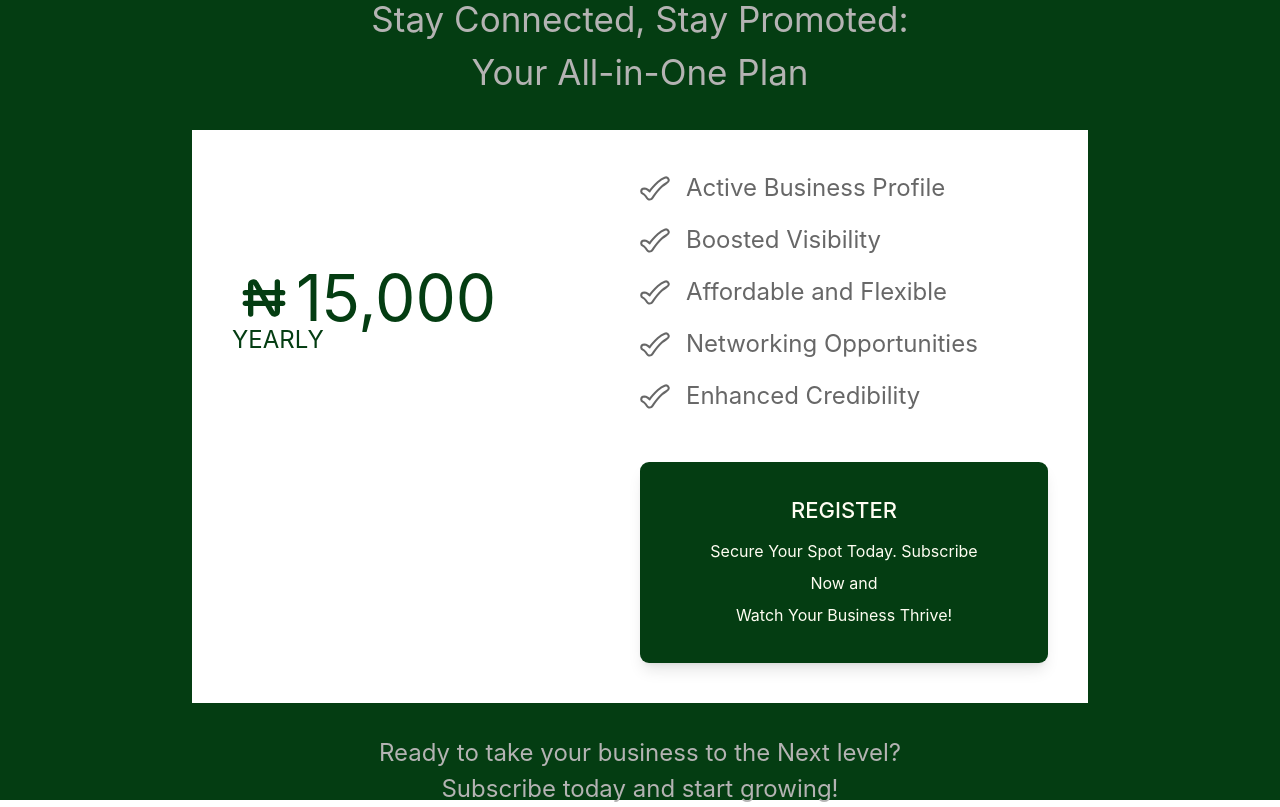
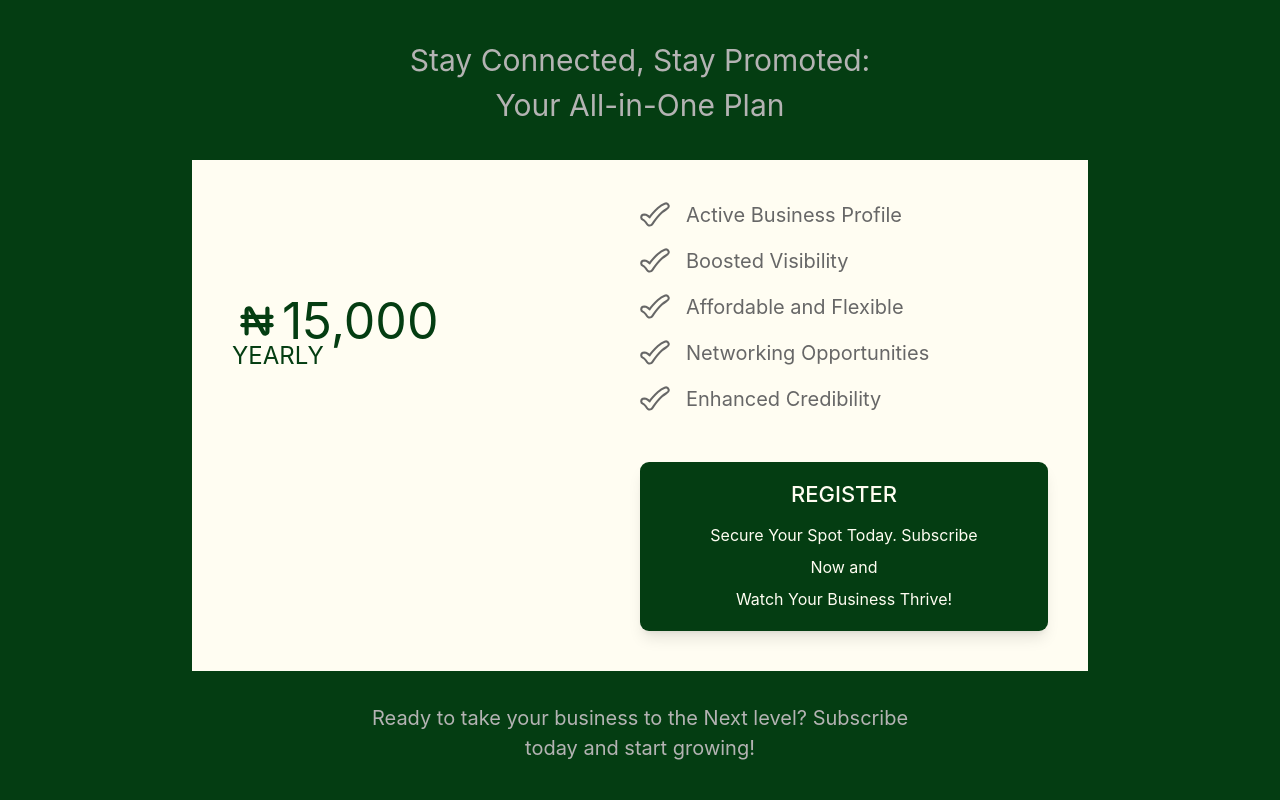
Before and after one commit to ChrisRoyalty/MBO, a React (Vite) app: page /subscribe in a window 1280 px wide. Built offline with nearby package versions, Linux system fonts and the light colour scheme.

Commit message:
updated header responsiveness

```diff
--- a/src/components/Header.jsx
+++ b/src/components/Header.jsx
@@ -12,7 +12,7 @@ const Header = () => {
 
   return (
     <div className="w-full h-fit flex justify-center items-center bg-[#FFFDF2] py-[5vh]">
-      <div className="w-[85%] h-[10vh] bg-[#043D12] px-[50px] flex justify-between items-center rounded-[48px] shadow-lg">
+      <div className="w-[85%] h-[8vh] md:h-[10vh] bg-[#043D12] px-[20px] md:px-[50px] flex justify-between items-center rounded-[48px] shadow-lg">
         <div className="logo">
           <Link to="/" className="">
             <img
@@ -55,7 +55,7 @@ const Header = () => {
           <img
             src={MenuIcon}
             alt="Hamburger_Icon"
-            className="max-md:px-4 max-md:rounded-[52px] max-md:bg-[#043D12]"
+            className="max-md:rounded-[52px]"
           />
         </button>
       </div>
--- a/src/pages/Subscribe.jsx
+++ b/src/pages/Subscribe.jsx
@@ -4,17 +4,17 @@ import { TbCurrencyNaira } from "react-icons/tb";
 
 const Subscribe = () => {
   return (
-    <div className="bg-[#043D12] w-full h-fit max-lg:py-16 lg:h-screen flex flex-col justify-center items-center">
+    <div className="bg-[#043D12] w-full h-screen max-lg:py-16 lg:h-screen flex flex-col justify-center items-center">
       <div className="w-[90%] md:w-[70%] h-fit text-center flex flex-col gap-8">
-        <h1 className="text-[#B4B3B3] lg:text-[35px] text-[20px] w-[90%] md:w-[60%] mx-auto">
+        <h1 className="text-[#B4B3B3] lg:text-[30px] text-[20px] w-[90%] md:w-[60%] mx-auto">
           Stay Connected, Stay Promoted: <br className="max-lg:hidden" /> Your
           All-in-One Plan
         </h1>
-        <div className="details w-full bg-white px-10 py-12 md:p-10 grid lg:grid-cols-2 grid-cols-1 bg-[#FFFDF2]">
+        <div className="details w-full px-10 py-10 md:p-10 grid lg:grid-cols-2 grid-cols-1 bg-[#FFFDF2]">
           <div className="amount w-full h-fit max-lg:flex flex-col items-center lg:pt-24">
             <div className="">
               <div className="w-fit leading-[20px] max-lg:flex">
-                <h1 className="lg:text-[64px] text-[54px] text-[#043D12] flex items-center w-fit">
+                <h1 className="lg:text-[50px] text-[45px] text-[#043D12] flex items-center gap-0 w-fit">
                   <TbCurrencyNaira />
                   15,000
                 </h1>
@@ -30,7 +30,7 @@ const Subscribe = () => {
                 <li>
                   <Good />
                 </li>
-                <li className="md:text-[24px] text-[16px] text-[#676767]">
+                <li className="md:text-[20px] text-[16px] text-[#676767]">
                   Active Business Profile
                 </li>
               </ul>
@@ -38,7 +38,7 @@ const Subscribe = () => {
                 <li>
                   <Good />
                 </li>
-                <li className="md:text-[24px] text-[16px] text-[#676767]">
+                <li className="md:text-[20px] text-[16px] text-[#676767]">
                   Boosted Visibility{" "}
                 </li>
               </ul>
@@ -46,7 +46,7 @@ const Subscribe = () => {
                 <li>
                   <Good />
                 </li>
-                <li className="md:text-[24px] text-[16px] text-[#676767]">
+                <li className="md:text-[20px] text-[16px] text-[#676767]">
                   Affordable and Flexible{" "}
                 </li>
               </ul>
@@ -54,7 +54,7 @@ const Subscribe = () => {
                 <li>
                   <Good />
                 </li>
-                <li className="md:text-[24px] text-[16px] text-[#676767]">
+                <li className="md:text-[20px] text-[16px] text-[#676767]">
                   Networking Opportunities{" "}
                 </li>
               </ul>
@@ -62,11 +62,11 @@ const Subscribe = () => {
                 <li>
                   <Good />
                 </li>
-                <li className="md:text-[24px] text-[16px] text-[#676767]">
+                <li className="md:text-[20px] text-[16px] text-[#676767]">
                   Enhanced Credibility{" "}
                 </li>
               </ul>
-              <div className="shadow-lg mt-8 register px-6 md:px-14 md:py-8 py-2 bg-[#043D12] rounded-[9px] text-[#FFFDF2] flex flex-col gap-2">
+              <div className="shadow-lg mt-8 register px-6 md:px-14 md:py-4 py-2 bg-[#043D12] rounded-[9px] text-[#FFFDF2] flex flex-col gap-2">
                 <h4 className="md:text-[22px] text-[16px] font-medium">
                   REGISTER
                 </h4>
@@ -78,7 +78,7 @@ const Subscribe = () => {
             </div>
           </div>
         </div>
-        <h1 className="text-[#B4B3B3] lg:text-[24px] text-[16px] w-[90%] md:w-[60%] mx-auto">
+        <h1 className="text-[#B4B3B3] lg:text-[20px] text-[15px] w-[90%] md:w-[60%] mx-auto">
           Ready to take your business to the Next level? Subscribe today and
           start growing!
         </h1>
```
